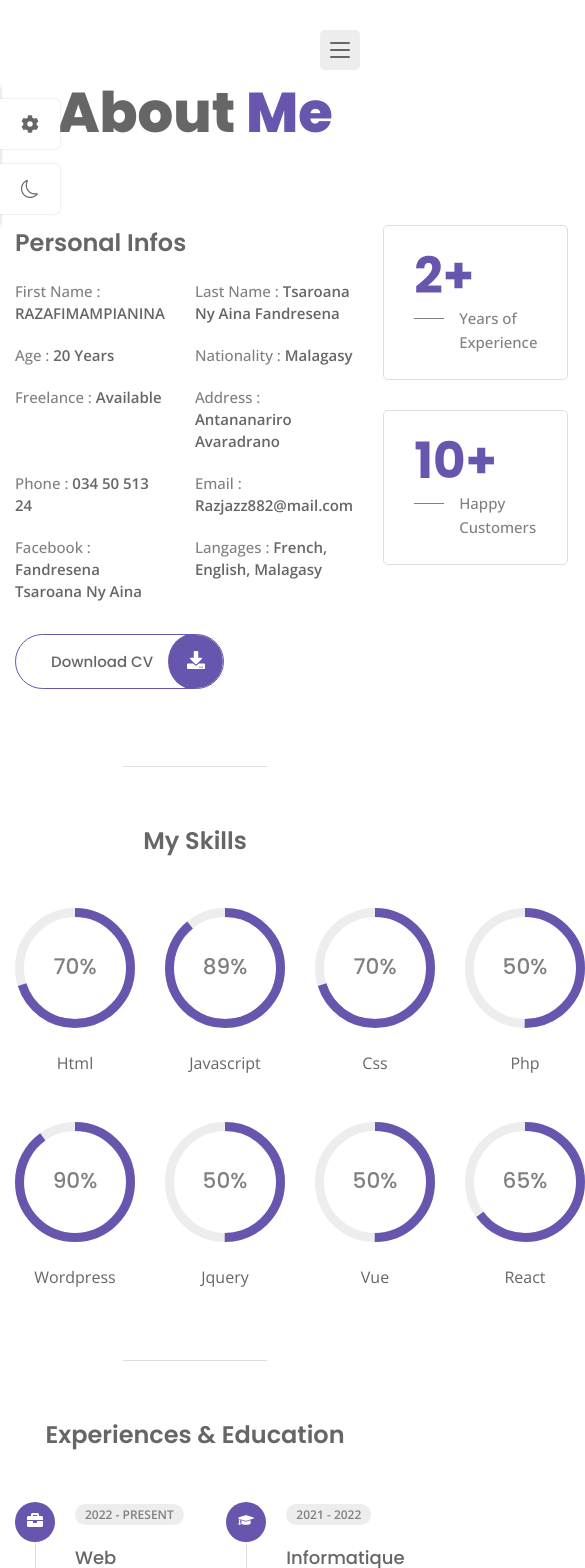
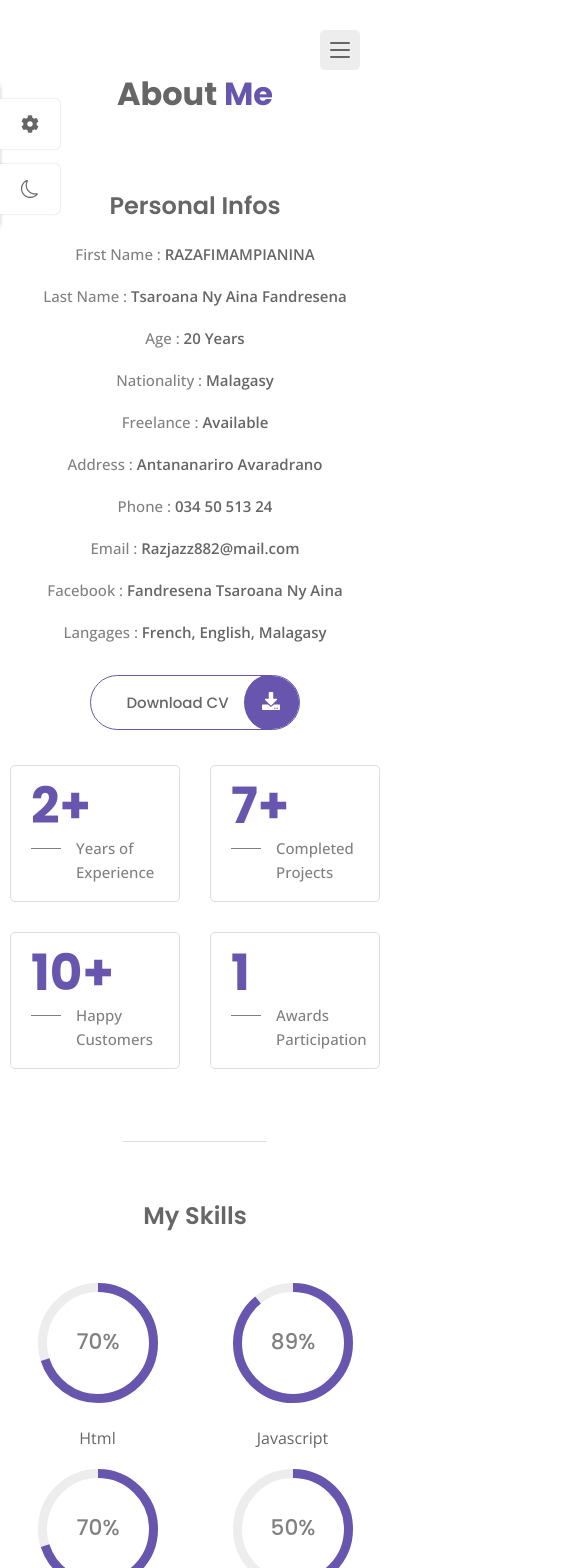
Before and after one commit to Tsarh/Portfolio, a React (Vite) app: page /about in a window 390 px wide. Shown: the top 1568 px of the page, 585 px wide, since content can reach past the window. Built offline with nearby package versions, Linux system fonts and the light colour scheme.

Commit message:
responsive ok sauf homepage

```diff
--- a/src/App.css
+++ b/src/App.css
@@ -121,6 +121,15 @@
    margin-bottom: 70px;
 }
 
+@media (max-width: 500px) {
+   .section__title {
+      font-size: var(--h2-font-size);
+      font-weight: var(--weight-700);
+      text-align: center;
+      margin-bottom: 70px;
+   }
+}
+
 .section__title span {
    color: var(--first-color);
 }
--- a/src/components/navbar.css
+++ b/src/components/navbar.css
@@ -6,6 +6,7 @@
     width: 100%;
     padding: 60px 30px;
     transition: all 0.5s;
+    z-index: 2000;
 }
 
 .show-menu {
--- a/src/pages/about/about.css
+++ b/src/pages/about/about.css
@@ -4,6 +4,7 @@
 .resume__container {
     grid-template-columns: repeat(2, 1fr);
     align-items: flex-start;
+    justify-content: center;
 }
 
 .info__list {
@@ -168,3 +169,38 @@
     font-size: var(--smaller-font-size);
     line-height: 1.6;
 }
+
+@media (max-width: 500px) {
+    .about__container,
+    .info__list,
+    .stats,
+    .resume__container {
+        grid-template-columns: repeat(auto-fit, minmax(250px, 400px));
+        align-items: flex-start;
+        justify-content: center;
+        text-align: center;
+    }
+
+    .skills__container {
+        display: grid;
+        grid-template-columns: repeat(2, minmax(150px, 200px));
+        justify-items: center;
+        row-gap: 20px;
+        justify-content: center;
+    }
+
+    .stats {
+        text-align: left;
+        grid-template-columns: repeat(2, 170px);
+    }
+
+    .stats__box {
+        border: 1px solid var(--border-color);
+        padding: 10px 20px 17px;
+        border-radius: 5px;
+    }
+
+    .resume__container {
+        text-align: left;
+    }
+}
--- a/src/pages/contact/Contact.jsx
+++ b/src/pages/contact/Contact.jsx
@@ -26,6 +26,8 @@ const Contact = ()=>{
                         creative ideas or opportunities to be part of your visions.
                     </motion.p>
 
+
+                    <div className="relative-contact">
                         <div className="contact__info">
                             <motion.div initial={{ transform: "translateY(-100px)" }} animate={{ transform: "translateY(0px)", transition: {duration: 0.7} }} className="info__item">
                                 <FaEnvelopeOpen className="info__icon"/>
@@ -46,6 +48,7 @@ const Contact = ()=>{
                                     <h4 className="info__desc">034 50 513 24</h4>
                                 </div>
                             </motion.div>
+                        </div>
                     </div>
 
                     <div className="contact__socials">
--- a/src/pages/contact/contact.css
+++ b/src/pages/contact/contact.css
@@ -94,3 +94,23 @@
     font-size: var(--h3-font-size);
     line-height: 64px;
 }
+
+.relative-contact {
+    position: relative;
+}
+
+@media (max-width: 500px) {
+    .contact__container {
+        display: block;
+        text-align: center;
+    }
+
+    .contact__info {
+        text-align: left;
+    }
+
+    .form__input-group {
+        margin-top: 50px;
+        display: block;
+    }
+}
--- a/src/pages/home/Home.jsx
+++ b/src/pages/home/Home.jsx
@@ -21,12 +21,12 @@ const Home = ()=>{
                           maiores odit cum nam amet obcaecati.
                     </motion.p>
 
-                    <motion.Link initial={{opacity: 0}} whileInView={{opacity: 1, transition: {duration: 1.5}}} to='/about' className='button'>
+                    <Link initial={{opacity: 0}} whileInView={{opacity: 1, transition: {duration: 1.5}}} to='/about' className='button'>
                         More About Me{' '}
                         <span className='button__icon'>
                             <FaArrowRight/>
                         </span>
-                    </motion.Link>
+                    </Link>
                 </div>
             </div>
 
--- a/src/pages/portfolio/portfolio.css
+++ b/src/pages/portfolio/portfolio.css
@@ -1,5 +1,6 @@
 .portfolio__container {
-    grid-template-columns: repeat(3, 1fr);
+    grid-template-columns: repeat(auto-fit, minmax(250px, 300px));
+    justify-content: center;
 }
 
 .portfolio__item {
```
Lines whose indentation alone changed are shown as unchanged.
